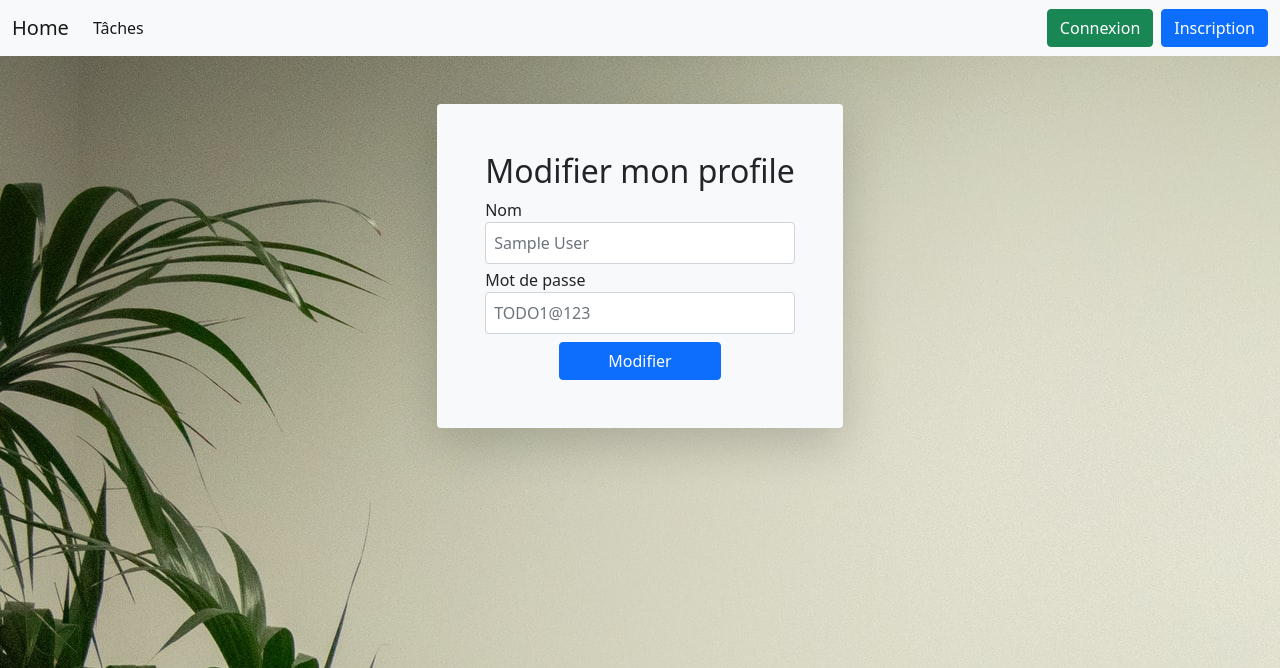
After one commit to bambadiagne/django-exploration, a Django app: template users/templates/update_user.html in a window 1280 px wide. The commit adds this page. Shown: the top 668 px of the page. Run offline with Django 4.2, Linux system fonts and the light colour scheme; the template is opened without the code that fills it: values that come from a table or form of the project are taken from there, others are empty; tables that the repository leaves empty hold one stand-in row (values such as "Sample post"); some libraries are stand-ins or nearby versions.

Commit message:
Add update user route

```diff
--- a/templates/shared/_nav.html
+++ b/templates/shared/_nav.html
@@ -10,6 +10,7 @@
             </div>
             {% if 'user_id' in request.session %}
             <div class="navbar-nav ms-auto">
+                <a href="{% url 'update' request.session.user_id  %}" class="me-lg-2  btn btn-primary" >Mon profile</a>
                 <a href="{% url 'logout' %}" class="me-lg-2  btn btn-danger">Deconnexion</a>
                 {% comment %} <a href="{% url 'update' %}" class=" btn btn-primary">Mon profile</a> {% endcomment %}
             </div>{% else %}
--- /dev/null
+++ b/users/templates/update_user.html
@@ -0,0 +1,55 @@
+{% extends 'layouts/base.html' %}
+{% load static %}
+{% block css %}
+<link rel="stylesheet" href="{% static 'css/back.css'%}">
+
+{% endblock %}
+
+{% block content %}
+    <div class="container-xl">
+        <div class='d-flex justify-content-center my-auto mt-5'>
+            <form action="{% url 'update' request.session.user_id %}" class="bg-light p-5 rounded shadow-lg" method='post'>
+                {% csrf_token %}
+                {% if form.errors %}
+                <ul>
+
+                {% for field in form %}
+                {% for error in field.errors %}
+                           <li class='text-danger'><strong>{{ error|escape }}</strong></li>
+                    {% endfor %}
+                {% endfor %}
+
+
+            </ul>
+
+                {% endif %}
+               {% if error %}
+                    <ul>
+                        <li class='text-danger'><strong>{{ error|escape }}</strong></li>
+                    </ul>
+               {% endif %}
+                <h2>Modifier mon profile</h2>
+                <div class='row'>
+                    <div class='form-group'>
+
+                         <label for="name " class="font-weight-bold">Nom</label>
+                         <input type="text" class='form-control p-2' placeholder='{{current_user.name}}' name="name" id="name" for="name">
+                    </div>
+                </div>
+                <div class='row mt-1'>
+                    <div class='form-group'>
+                        <label for="password " class="font-weight-bold">Mot de passe</label>
+                        <div>
+                        <input type="password" class='form-control p-2' placeholder='TODO1@123' name="password" id="password" for="password">
+                    </div>
+                    </div>
+                </div>
+                <div class='row mt-2 text-center'>
+                    <div class='form-group'>
+                       <button type="submit" class='btn btn-primary px-5 font-weight-bold'>Modifier</button>
+                    </div>
+                </div>
+            </form>
+        </div>
+    </div>
+{% endblock %}
--- a/users/urls.py
+++ b/users/urls.py
@@ -4,7 +4,7 @@ from . import views
 urlpatterns = [
     path('signup',views.add,name="signup"),
     path('signin',views.login,name="signin"),
-    path('logout',views.logout,name='logout')
-    # path('delete/<str:id>')
+    path('logout',views.logout,name='logout'),
+    path('update/<str:id>',views.update,name='update')
 
 ]
```
Also changed, not shown: users/views.py (+13 -1 lines).
